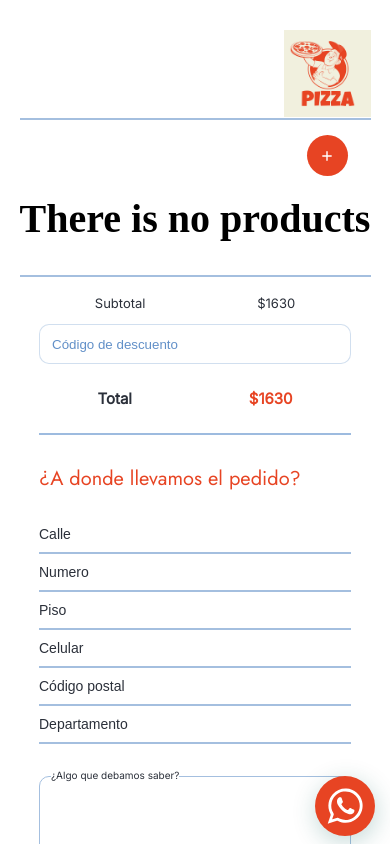
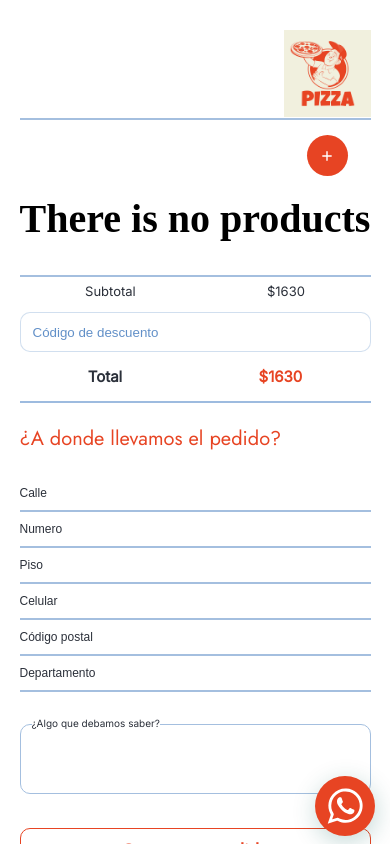
Before and after one commit to lamc305/pizzeria-736, a React (Create React App) app: page /cart in a window 390 px wide. Shown: the top 844 px of the page. Built offline with nearby package versions, Linux system fonts and the light colour scheme.

Commit message:
modify the design of the mobile form and add a max-width

```diff
--- a/src/components/CartComponents/FormEnvio/form.css
+++ b/src/components/CartComponents/FormEnvio/form.css
@@ -4,6 +4,7 @@
 
 .container__form {
     width: 90vw;
+    max-width: 1280px;
     margin: 0 auto;
     padding-top: 18px;
     display: flex;
@@ -252,14 +253,14 @@
 
 @media (max-width: 550px) {
     .container__form {
-        width: 80vw;
+        width: 90vw;
     }
 
     .form {
         align-items: center;
         width: 100%;
         position: relative;
-        top: 140px;
+        top: 100px;
     }
 
     .form__title {
@@ -270,10 +271,12 @@
     .form__input--long {
         left: 50px;
         width: 100%;
+        font-size: 12px;
     }
 
     .form__input {
         width: 100%;
+        font-size: 12px;
     }
 
     .form__input--separate {
@@ -290,7 +293,7 @@
     }
 
     .form__texto {
-        height: 80px;
+        height: 70px;
         width: 100%;
     }
 
@@ -313,7 +316,7 @@
 
     .container__pay {
         position: relative;
-        bottom: 435px;
+        bottom: 425px;
         border-bottom: 2px solid #9dbbdf;
     }
 
@@ -326,6 +329,7 @@
     .text__price2,
     .text__modified2 {
         font-size: 15px;
+        padding: 0;
     }
 
     .text__price2 {
@@ -340,7 +344,7 @@
 
     .paragraph {
         text-align: start;
-        font-size: 14px;
+        font-size: 12px;
         line-height: 20px;
     }
 
@@ -350,7 +354,20 @@
     }
 }
 
-@media (max-width: 350px) {
+@media (max-width:290px) and (min-width:200px) {
+    .form {
+        top: 110px;
+    }
+
+    .form__title {
+        font-size: 15px;
+        line-height: normal;
+    }
+
+    .container__pay {
+        bottom: 400px;
+    }
+
     .btn__order {
         width: 100%
     }
```
